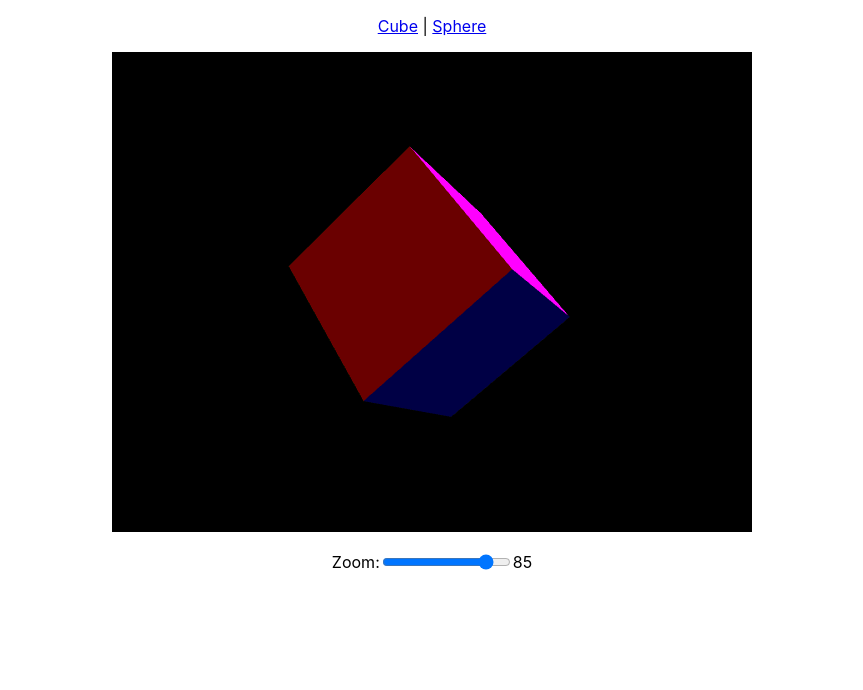
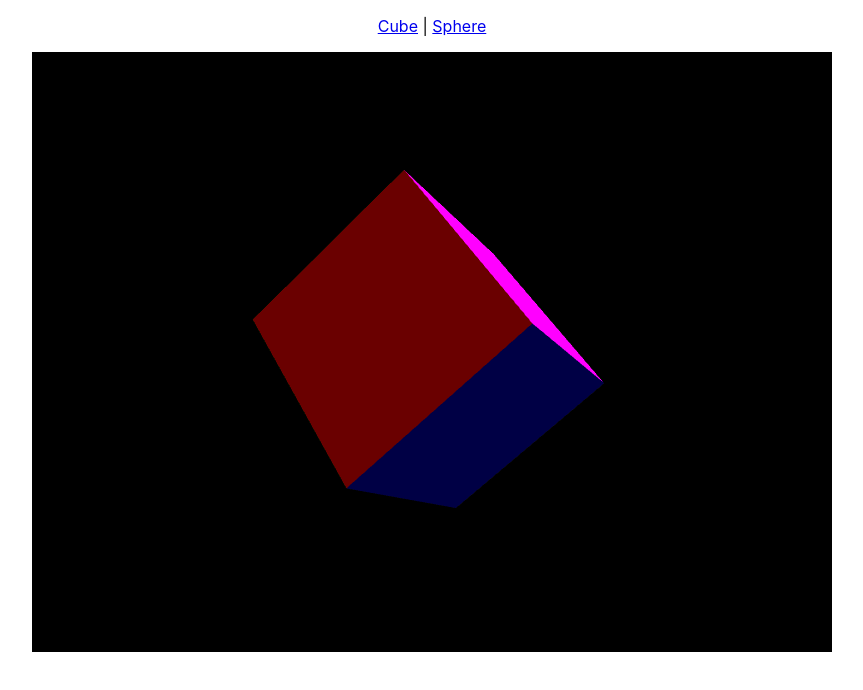
Before and after one commit to esaari1/webgl, a React (Create React App) app: page / in a window 1280 px wide. Shown: the top 690 px of the page, without its empty margins (208-1071 px from the left). Built offline with nearby package versions, Linux system fonts and the light colour scheme.

Commit message:
Use mouse zoom.

```diff
--- a/src/App.css
+++ b/src/App.css
@@ -1,12 +1,5 @@
 .App {
   text-align: center;
-  margin-top: 16px;
-}
-
-.control {
-  display: flex;
-  align-items: center;
-  justify-content: center;
   margin-top: 16px;
 }
 
--- a/src/Cube.js
+++ b/src/Cube.js
@@ -1,17 +1,15 @@
-import { useEffect, useRef, useState } from 'react';
+import { useEffect, useRef } from 'react';
 import { cubeColors, cubeIndexes, cubeNormals, cubePoints } from "./geometry/cube";
 import { drawScene, initBuffer, initElementBuffer, initShaderProgram } from './gl';
 
 function Cube() {
-
-    const [zoom, setZoom] = useState(85);
 
     const requestRef = useRef();
     const previousTimeRef = useRef();
     const glRef = useRef();
     const programRef = useRef();
     const rotateRef = useRef(0);
-    const zoomRef = useRef(85);
+    const zoomRef = useRef(15);
     const indexCountRef = useRef(0);
 
     const animate = time => {
@@ -19,7 +17,7 @@ function Cube() {
             time *= 0.001; // convert to seconds
             const delta = time - previousTimeRef.current;
 
-            drawScene(glRef.current, programRef.current, rotateRef.current * 0.3, rotateRef.current * 0.7, rotateRef.current, 100 - zoomRef.current, indexCountRef.current);
+            drawScene(glRef.current, programRef.current, rotateRef.current * 0.3, rotateRef.current * 0.7, rotateRef.current, zoomRef.current, indexCountRef.current);
             rotateRef.current += delta;
         }
 
@@ -39,10 +37,6 @@ function Cube() {
             );
             return;
         }
-
-        //const sphere = icosphere(0);
-        // const positions = sphere.vertices;
-        // const indexes = sphere.triangles;
 
         const program = initShaderProgram(gl, vCubeSource, fCubeSource);
 
@@ -70,20 +64,13 @@ function Cube() {
         // eslint-disable-next-line react-hooks/exhaustive-deps
     }, []);
 
-
-    const updateZoom = (evt) => {
-        setZoom(evt.target.value);
-        zoomRef.current = evt.target.value;
+    const handleZoom = (evt) => {
+        zoomRef.current += evt.deltaY * 0.05;
     }
 
     return (
         <>
-        <canvas id="glcanvas" width="640" height="480"></canvas>
-        <div className="control">
-            <label>Zoom: </label>
-            <input type="range" id="slider" min="1" max="100" value={zoom} onChange={updateZoom} />
-            <div>{zoom}</div>
-        </div>
+        <canvas id="glcanvas" width="800" height="600" onWheel={handleZoom}></canvas>
         </>
     )
 }
--- a/src/Sphere.js
+++ b/src/Sphere.js
@@ -82,7 +82,7 @@ function Sphere() {
 
     return (
         <>
-            <canvas id="glcanvas" width="640" height="480"
+            <canvas id="glcanvas" width="800" height="600"
                 onWheel={handleZoom}
                 onMouseDown={handleStartRotate}
                 onMouseUp={handleStopRotate}
```
